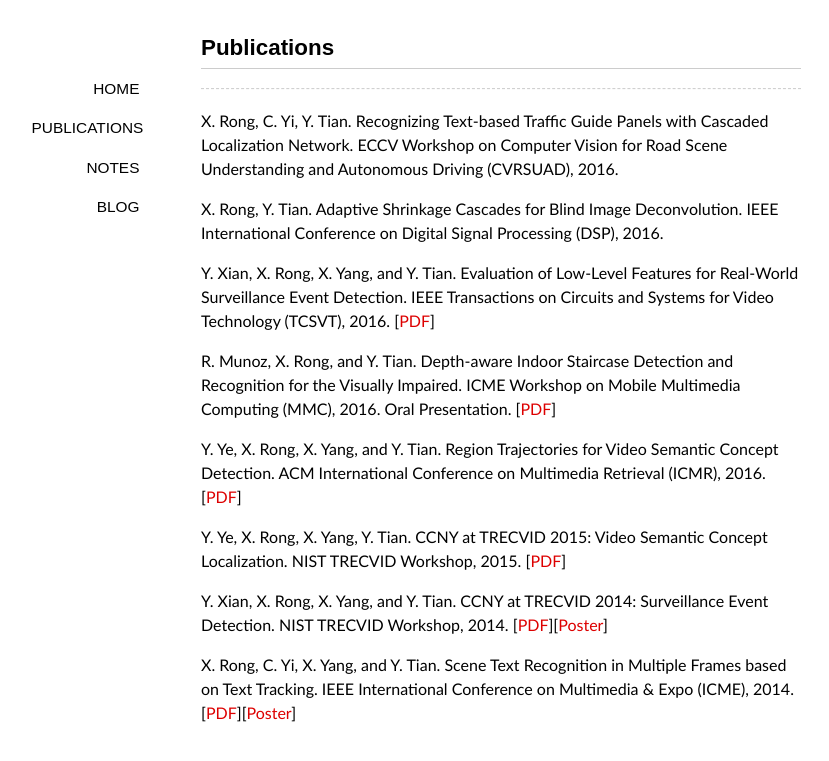
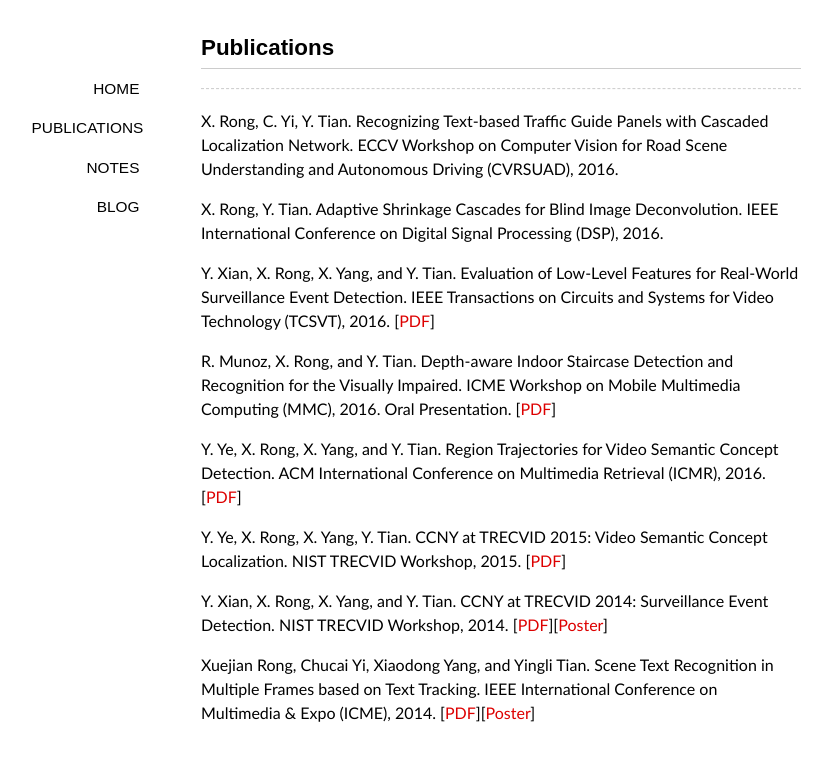
Before and after one commit to ionvision/ionvision.github.io.bk, a Jekyll site: the page built from publications/index.md, in a window 1280 px wide. Shown: the top 761 px of the page, without its empty margins (139-968 px from the left). Built offline with Jekyll 4.4.1, drawn with Linux system fonts in a browser that asks for light colours; some web fonts are replaced.

```diff
--- a/publications/index.md
+++ b/publications/index.md
@@ -19,4 +19,4 @@ Y. Ye, X. Rong, X. Yang, Y. Tian. CCNY at TRECVID 2015: Video Semantic Concept L
 
 Y. Xian, X. Rong, X. Yang, and Y. Tian. CCNY at TRECVID 2014: Surveillance Event Detection. NIST TRECVID Workshop, 2014\. [[PDF](/publications/pdf/TRECVID14_SED.pdf)][[Poster](/publications/pdf/TRECVID14_SED_Poster.pdf)]
 
-X. Rong, C. Yi, X. Yang, and Y. Tian. Scene Text Recognition in Multiple Frames based on Text Tracking. IEEE International Conference on Multimedia & Expo (ICME), 2014\. [[PDF](/publications/pdf/ICME14.pdf)][[Poster](/publications/pdf/ICME14_Poster.pdf)]
+Xuejian Rong, Chucai Yi, Xiaodong Yang, and Yingli Tian. Scene Text Recognition in Multiple Frames based on Text Tracking. IEEE International Conference on Multimedia & Expo (ICME), 2014\. [[PDF](/publications/pdf/ICME14.pdf)][[Poster](/publications/pdf/ICME14_Poster.pdf)]
```
